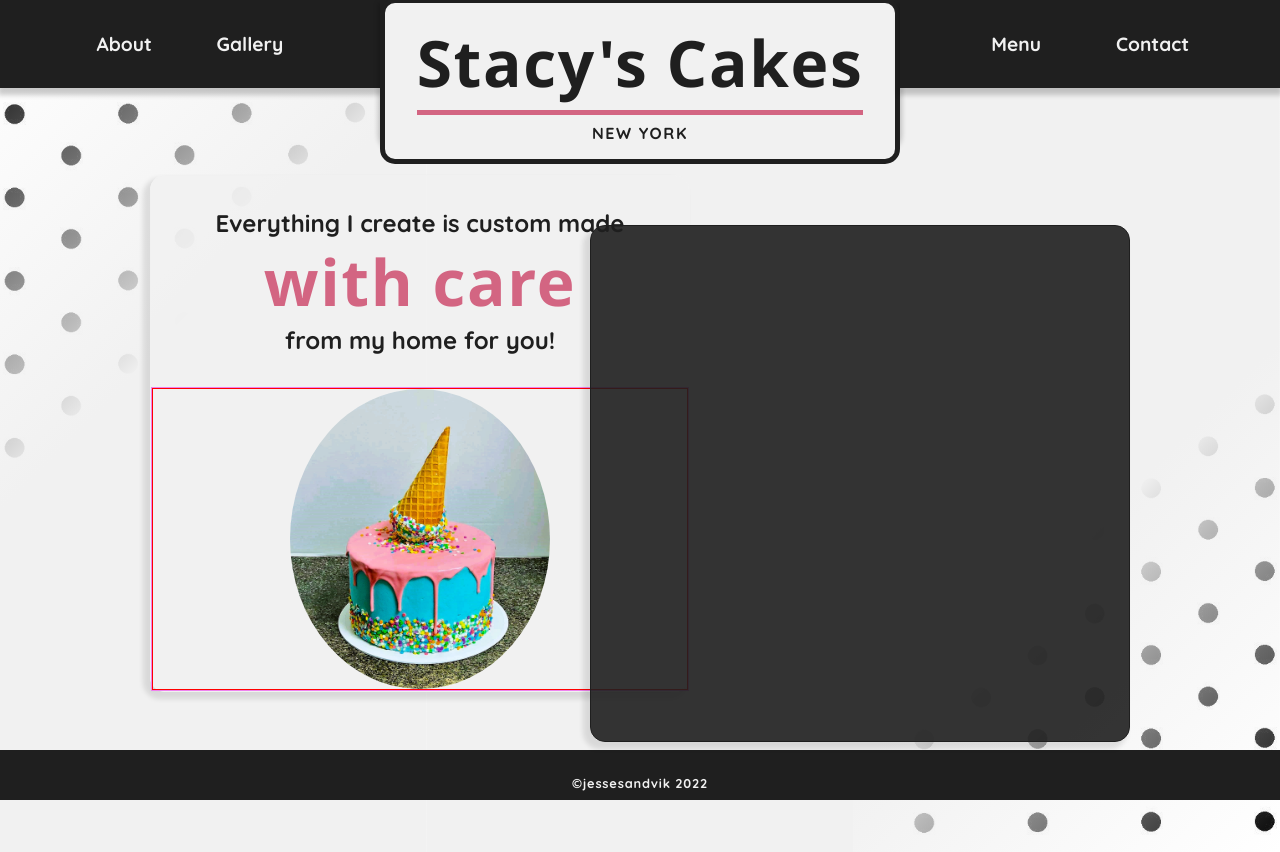
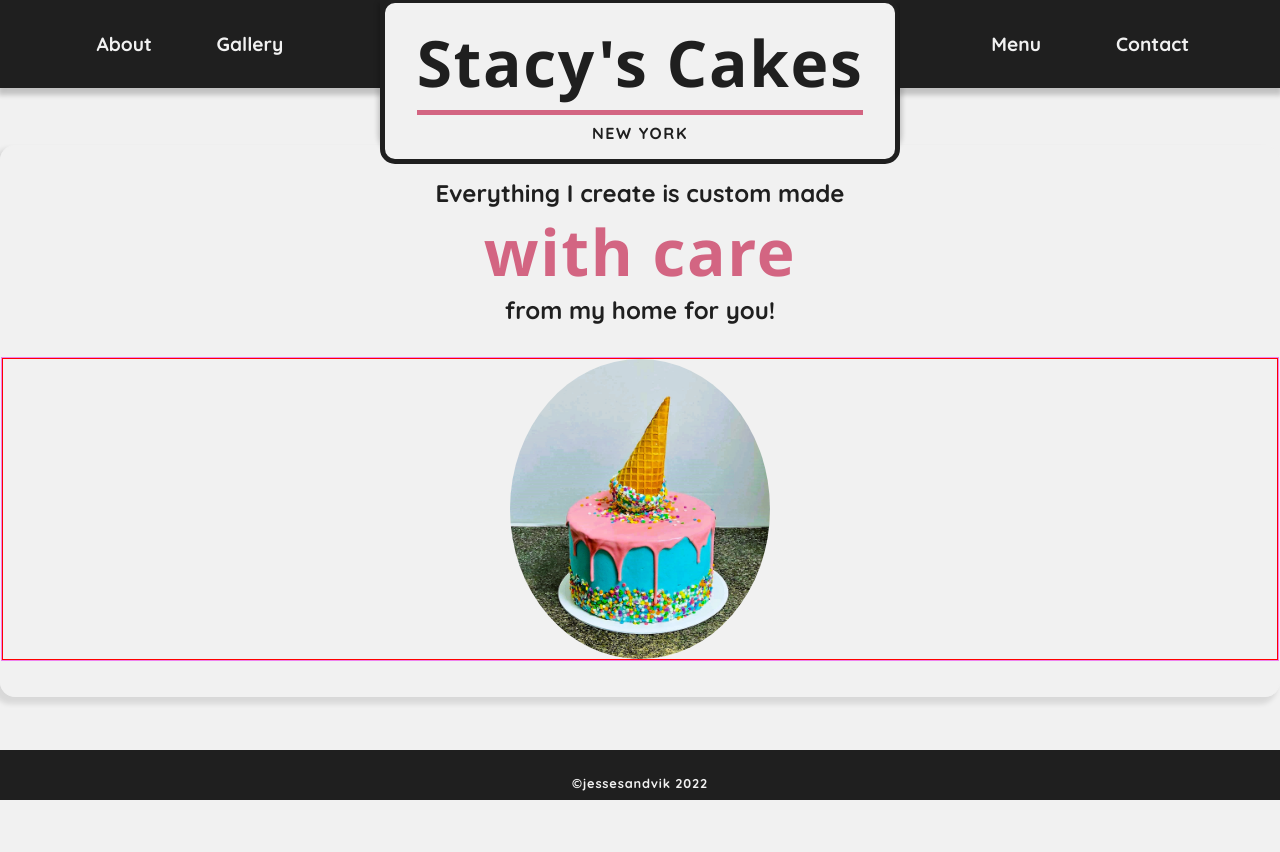
Before and after one commit to JesseSandvik/toolkit-front-end, a React (Create React App) app: page / in a window 1280 px wide. After the commit the page ends 800 px from the top, so only its background shows below. Built offline with nearby package versions, Linux system fonts and the light colour scheme; a web font is replaced by a local one.

Commit message:
stripped out unnecessary css

```diff
--- a/src/css/styles.css
+++ b/src/css/styles.css
@@ -78,7 +78,7 @@ header {
   grid-row: 1/1;
   height: 145px;
   left: 0;
-  position: fixed;
+  position: sticky;
   right: 0;
   text-transform: capitalize;
   top: 0;
@@ -184,46 +184,20 @@ header #header-center #app-title small {
 
 main {
   display: grid;
-  grid-template-columns: repeat(3, 1fr);
-  grid-template-rows: repeat(2, 1fr);
   height: 100%;
   width: 100%;
   grid-row: 2/2;
-}
-main #left {
-  grid-column: 2/2;
-  grid-row: 1/-1;
-}
-main #mid {
-  background: linear-gradient(135deg, rgba(241, 241, 241, 0), rgba(241, 241, 241, 0.5), #f1f1f1, #f1f1f1, #f1f1f1, #f1f1f1), url("../images/polkadots.jpg");
-  background-position: bottom;
-  background-repeat: no-repeat;
-  background-size: cover;
-  grid-column: 1/1;
-  grid-row: 1/-1;
-}
-main #right {
-  background: linear-gradient(315deg, rgba(241, 241, 241, 0), rgba(241, 241, 241, 0.5), #f1f1f1, #f1f1f1, #f1f1f1, #f1f1f1), url("../images/polkadots.jpg");
-  background-position: bottom;
-  background-repeat: no-repeat;
-  background-size: cover;
-  grid-column: 3/-1;
-  grid-row: 1/-1;
 }
 main section {
   display: grid;
   grid-column: 1/-1;
   grid-row: 1/-1;
-  grid-template-columns: 1fr 1fr;
-  margin: 225px 100px 110px;
-  z-index: 1;
 }
 main section .left {
   background: rgba(241, 241, 241, 0.85);
   border-radius: 15px;
   border: 1px solid #f1f1f1;
   box-shadow: -5px 5px 5px 2px rgba(0, 0, 0, 0.1);
-  transform: translate(50px, -50px);
 }
 main section .left .top {
   align-items: center;
@@ -260,12 +234,5 @@ main section .left .bottom .image img {
   height: 300px;
   max-width: 300px;
 }
-main section .right {
-  background: rgba(31, 31, 31, 0.9);
-  border-radius: 15px;
-  border: 1px solid #1f1f1f;
-  box-shadow: -5px 5px 5px 2px rgba(0, 0, 0, 0.1);
-  transform: translate(-50px, 0);
-}
 
 /*# sourceMappingURL=styles.css.map */
--- a/src/pages/home/Home.js
+++ b/src/pages/home/Home.js
@@ -15,7 +15,6 @@ const HomePage = () => {
           </span>
         </div>
       </div>
-      <div className="right"></div>
     </section>
   );
 };
--- a/src/scss/organisms/_Header.scss
+++ b/src/scss/organisms/_Header.scss
@@ -10,7 +10,7 @@ header {
   grid-row: 1 / 1;
   height: 145px;
   left: 0;
-  position: fixed;
+  position: sticky;
   right: 0;
   text-transform: capitalize;
   top: 0;
--- a/src/scss/organisms/_Main.scss
+++ b/src/scss/organisms/_Main.scss
@@ -3,58 +3,18 @@
 
 main {
   display: grid;
-  grid-template-columns: repeat(3, 1fr);
-  grid-template-rows: repeat(2, 1fr);
   height: 100%;
   width: 100%;
   grid-row: 2 / 2;
-  #left {
-    grid-column: 2 / 2;
-    grid-row: 1 / -1;
-  }
-  #mid {
-    background: linear-gradient(135deg,
-      rgba($secondary, 0.0),
-      rgba($secondary, 0.5),
-      rgba($secondary, 1.0),
-      rgba($secondary, 1.0),
-      rgba($secondary, 1.0),
-      rgba($secondary, 1.0)),
-      url('../images/polkadots.jpg');
-    background-position: bottom;
-    background-repeat: no-repeat;
-    background-size: cover;
-    grid-column: 1 / 1;
-    grid-row: 1 / -1;
-  }
-  #right {
-    background: linear-gradient(315deg,
-      rgba($secondary, 0.0),
-      rgba($secondary, 0.5),
-      rgba($secondary, 1.0),
-      rgba($secondary, 1.0),
-      rgba($secondary, 1.0),
-      rgba($secondary, 1.0)),
-      url('../images/polkadots.jpg');
-    background-position: bottom;
-    background-repeat: no-repeat;
-    background-size: cover;
-    grid-column: 3 / -1;
-    grid-row: 1 / -1;
-  }
   section {
     display: grid;
     grid-column: 1 / -1;
     grid-row: 1 / -1;
-    grid-template-columns: 1fr 1fr;
-    margin: 225px 100px 110px;
-    z-index: 1;
     .left {
       background: rgba($secondary, 0.85);
       border-radius: $border-radius-global-size;
       border: 1px solid $secondary;
       box-shadow: -5px 5px 5px 2px rgba(0, 0, 0, 0.1);
-      transform: translate(50px, -50px);
       .top {
         align-items: center;
         display: flex;
@@ -91,12 +51,5 @@ main {
         }
       }
     }
-    .right {
-      background: rgba($primary, 0.9);
-      border-radius: $border-radius-global-size;
-      border: 1px solid $primary;
-      box-shadow: -5px 5px 5px 2px rgba(0, 0, 0, 0.1);
-      transform: translate(-50px, 0);
-    }
   }
 }
```
Also changed, not shown: 1 other file (tests, documents, lock files or other folders).
